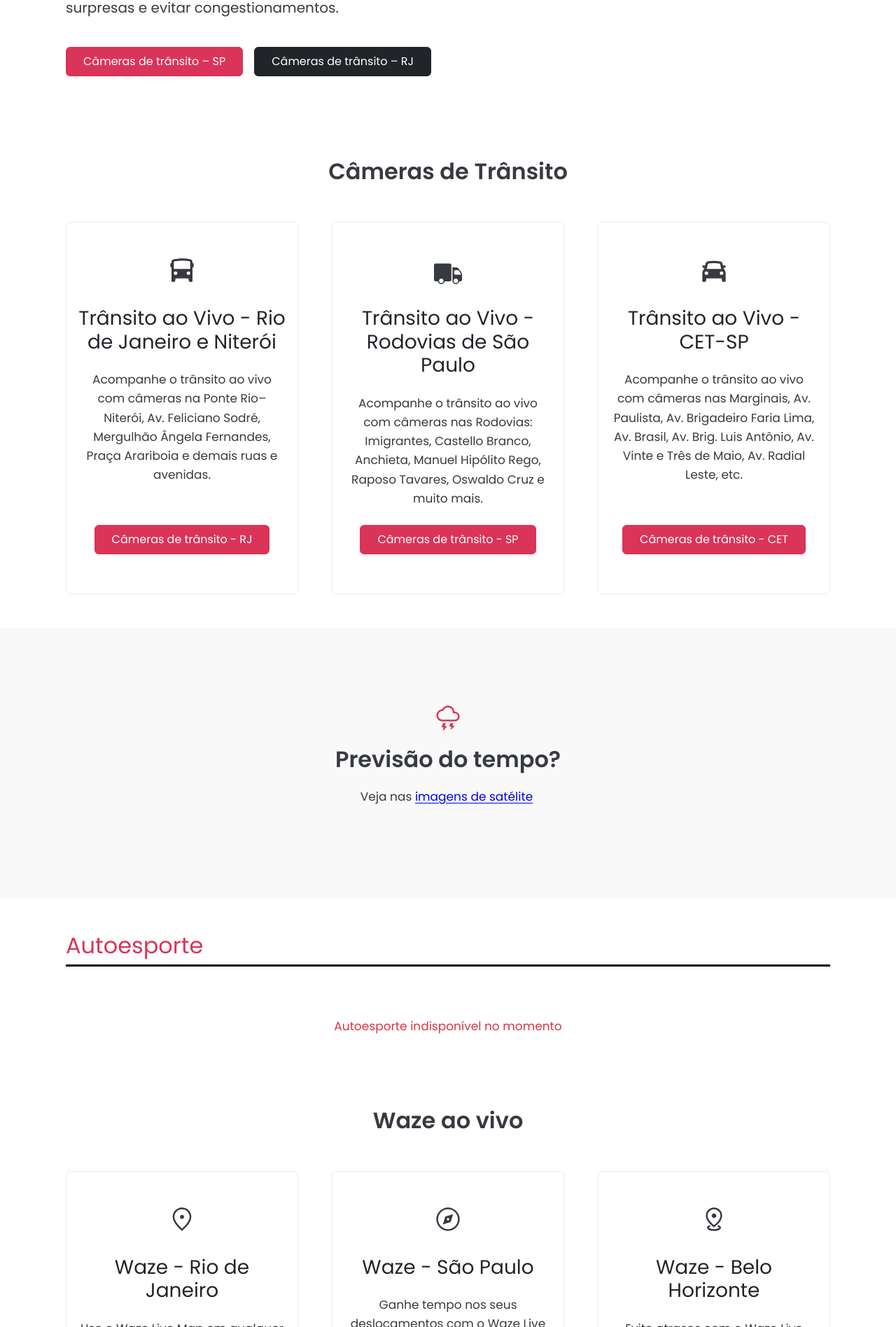
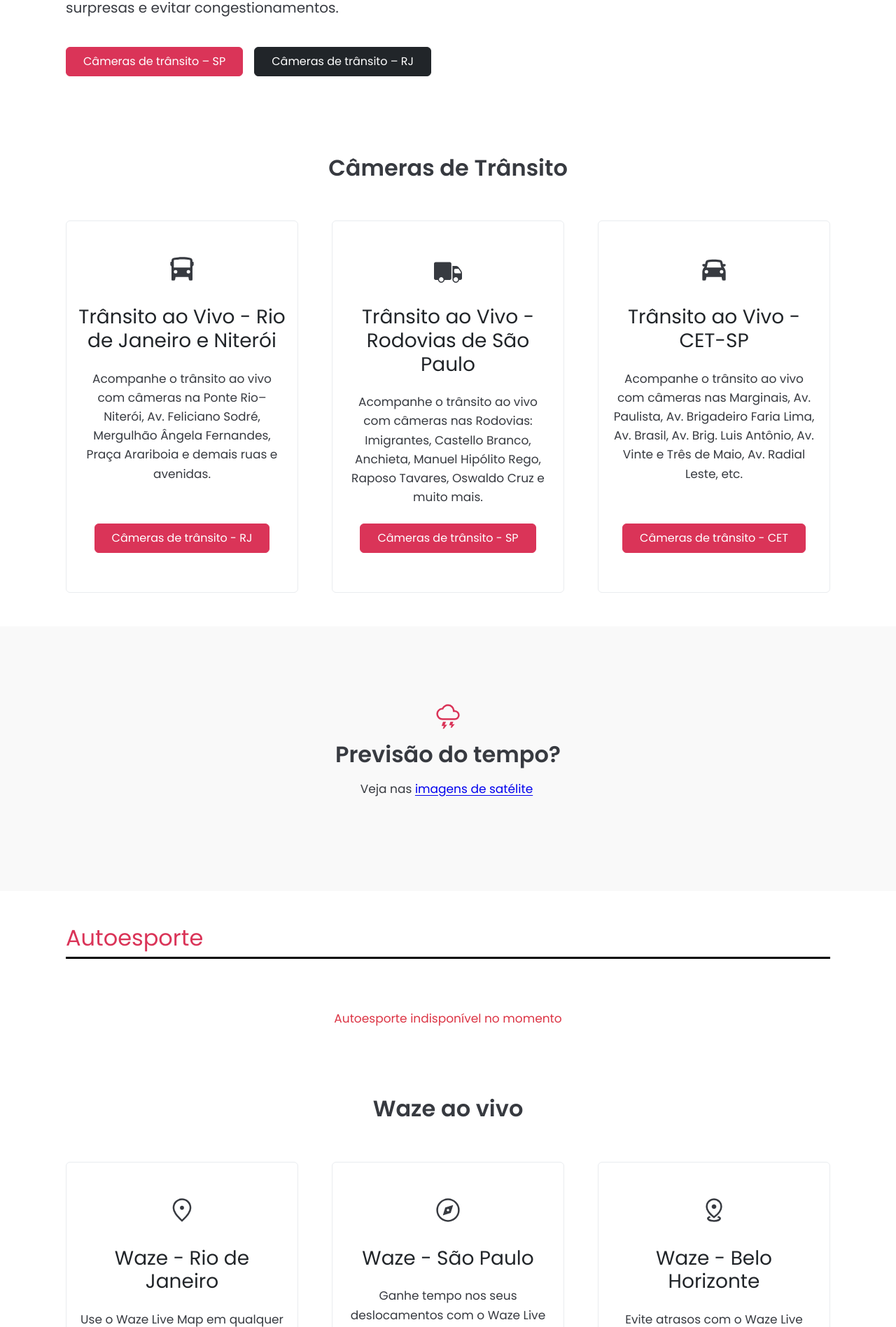
Before and after one commit to Sergio-Damm/transitoaovivo, a Jekyll site: the page built from index.html, in a window 1280 px wide. Shown: the part 336-2232 px from the top of the page at 70% size. Built offline with Jekyll 4.4.1, drawn with Linux system fonts in a browser that asks for light colours; comment, search, counter and statistics services are not loaded.

Commit message:
<h2 class="fs-2 fw-semibold

```diff
--- a/_layouts/default.html
+++ b/_layouts/default.html
@@ -229,7 +229,7 @@
     <div class="container pt-5">
         <div class="row align-items-center">
 			<div class="col-12 col-md-10 mx-auto">
-                <h2 class="fcontent-h2-title text-center">Mais acessadas</h2>
+                <h2 class="fs-2 fw-semibold text-center">Mais acessadas</h2>
             </div>
         </div>
     </div>
--- a/css/style.css
+++ b/css/style.css
@@ -31,6 +31,7 @@
 @media (min-width: 576px) {
     .content-h1-title {
         font-size: 2.25rem;
+        font-weight: 600;
         line-height: 3rem;
     }
 }
@@ -45,6 +46,7 @@
 @media (min-width: 576px) {
     .content-h2-title {
         font-size: 2rem;
+        font-weight: 600;
         line-height: 3rem;
     }
 }
--- a/index.html
+++ b/index.html
@@ -60,7 +60,7 @@
     <div class="container">
   		<div class="row">
         	<div class="col-12 col-md-10 mx-auto">
-  				<h2 class="content-h2-title text-center">Câmeras de Trânsito</h2>
+  				<h2 class="fs-2 fw-semibold text-center">Câmeras de Trânsito</h2>
 			</div>
   		</div>
 	</div>
@@ -138,7 +138,7 @@
 				<svg aria-hidden="true" focusable="false" height="40px" width="40px" viewBox="0 -960 960 960" xmlns="http://www.w3.org/2000/svg">
 					<path fill="#da3458" d="m300-40 36-100h-76l50-140h100l-43 100h83L340-40h-40Zm270-40 28-80h-78l43-120h100l-35 80h82L610-80h-40ZM290-340q-86.86 0-148.43-61.52Q80-463.04 80-549.83 80-629 136.5-691 193-753 277-759q32-56 84.5-88.5T480.42-880q90.58 0 152.08 57.5Q694-765 708-680q79 4 125.5 53.5T880-510.38Q880-440 830.42-390 780.83-340 710-340H290Zm0-60h420q46.2 0 78.1-32.5 31.9-32.5 31.9-78T788.1-588q-31.9-32-78.1-32h-60v-30q0-71-49.5-120.5T480.21-820q-51.48 0-93.84 27.5Q344-765 324-718l-8 18h-28q-62 2-105 45.39-43 43.4-43 104.47Q140-488 183.93-444T290-400Zm190-210Z"/>
 				</svg>
-				<h2 class="content-h2-title my-3">Previsão do tempo?</h2>
+				<h2 class="fs-2 fw-semibold my-3">Previsão do tempo?</h2>
 					<p class="me-1 mb-4">Veja nas <a aria-label="Acessar imagens de satélite" class="link-externo" href="{{ site.baseurl }}/previsao-do-tempo/">imagens de satélite</a></p>
 			</div>
 		</div>
@@ -191,7 +191,7 @@
     <div class="container">
   		<div class="row">
         	<div class="col-12 col-md-10 mx-auto">
-  				<h2 class="content-h2-title text-center">Waze ao vivo</h2>
+  				<h2 class="fs-2 fw-semibold text-center">Waze ao vivo</h2>
 			</div>
   		</div>
 	</div>
@@ -267,7 +267,7 @@
 				<svg aria-hidden="true" focusable="false" height="40px" width="40px" viewBox="0 -960 960 960" xmlns="http://www.w3.org/2000/svg">
 					<path fill="#da3458" d="M270-80q-45 0-77.5-29.64Q160-139.27 160-183v-564q0-36.57 22.12-65.43Q204.24-841.3 240-849l380-79v620l-360 77q-17.14 3.69-28.57 17.54Q220-199.62 220-183q0 19 15 31t35 12h470v-660h60v720H270Zm70-228 220-47v-499l-220 45v501Zm-60 12.81V-796l-20 4q-17 4-28.5 15.83Q220-764.35 220-747v471q9.06-5.2 19.03-9.1Q249-289 260-291l20-4.19ZM220-787v511-511Z"/>
 				</svg>
-  				<h2 class="content-h2-title my-3">Código de Trânsito Brasileiro</h2>
+  				<h2 class="fs-2 fw-semibold my-3">Código de Trânsito Brasileiro</h2>
 				<p class="me-1 mb-4">Veja as Novas Regras do CTB no site do
 					<a class="link-externo" href="https://www.gov.br/transportes/pt-br/pt-br/assuntos/transito/conteudo-Senatran/novas-regras-do-ctb" target="_blank" rel="noopener" aria-label="Abrir site do Ministério dos Transportes em nova aba">Ministério dos Transportes</a>
 						<svg aria-hidden="true" focusable="false"height="20px" width="20px" viewBox="0 -960 960 960" xmlns="http://www.w3.org/2000/svg">
```
